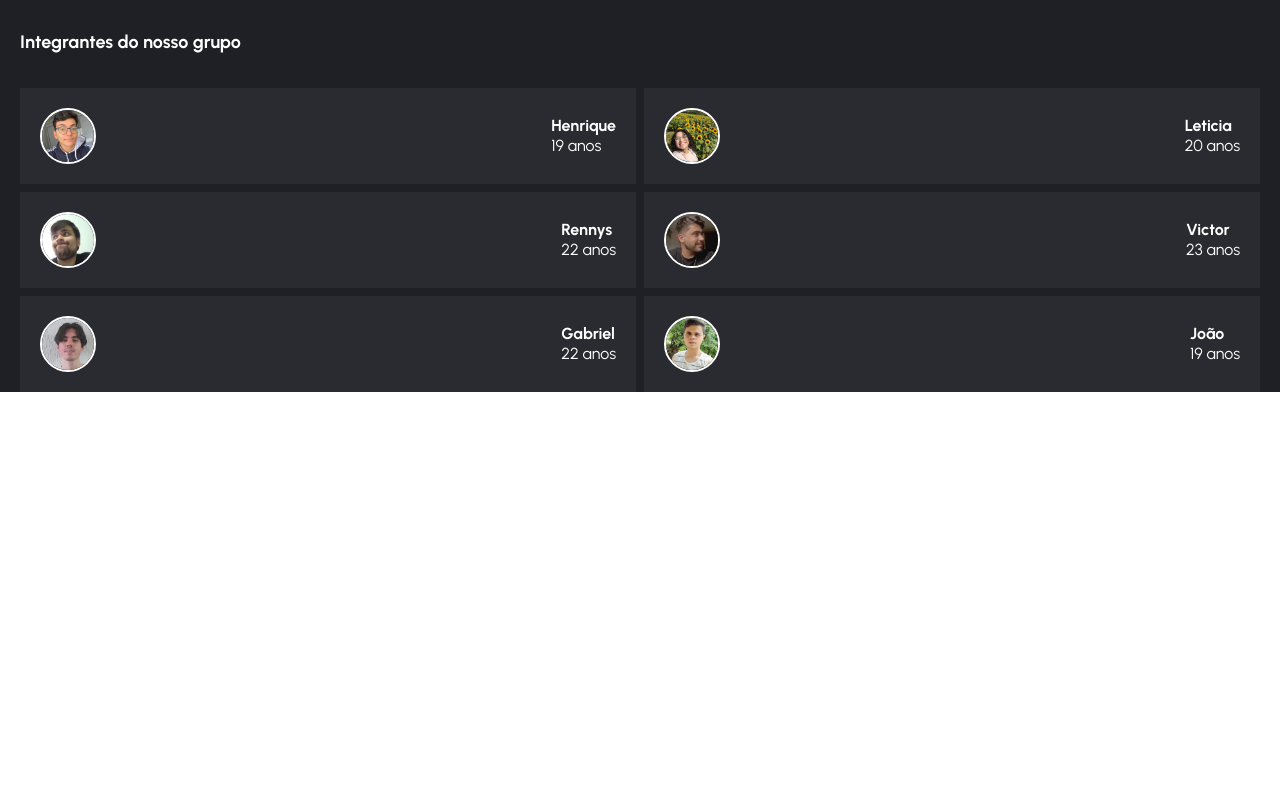
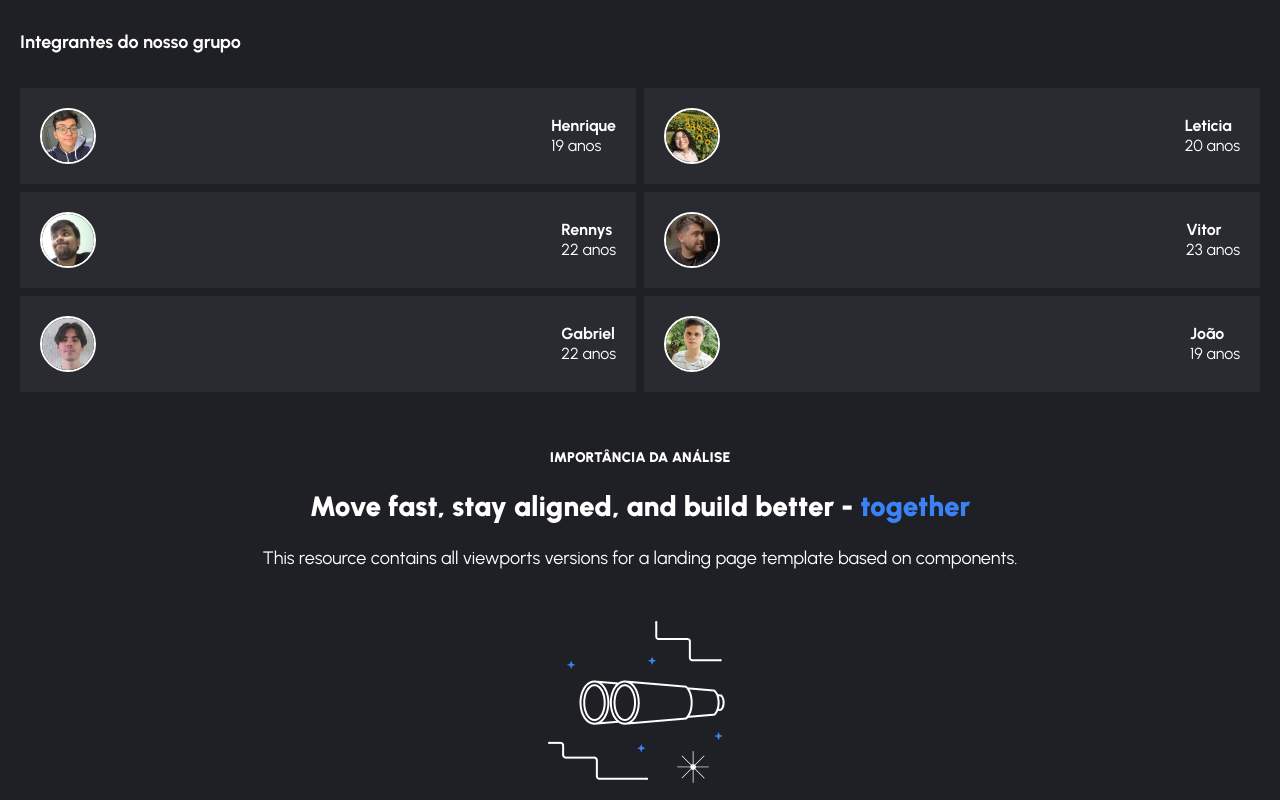
Before and after one commit to hmartiins/TDE-4SEM, a React (Vite) app: page / in a window 1280 px wide. Shown: the part 1343-2143 px from the top of the page. Before the commit the page ends 1735 px from the top, so only its background shows below. Built offline with nearby package versions, Linux system fonts and the light colour scheme; a web font is replaced by a local one.

Commit message:
feat: create information component

```diff
--- a/src/App.tsx
+++ b/src/App.tsx
@@ -1,11 +1,13 @@
-import { Header, Hero } from "./components";
+import { Header, Hero, Information } from "./components";
 
 export function App() {
   return (
     <>
       <Header />
-      <main className="bg-dark100 h-full">
+      <main className="bg-dark100">
         <Hero />
+
+        <Information />
       </main>
     </>
   );
--- /dev/null
+++ b/src/components/Information.tsx
@@ -0,0 +1,25 @@
+export function Information() {
+  return (
+    <section className="max-w-full overflow-hidden mx-5">
+      <h3 className="text-center font-black text-sm uppercase text-white mt-14">
+        Importância da Análise
+      </h3>
+
+      <p className="text-white text-center font-black leading-[130%] text-[28px] mt-5">
+        Move fast, stay aligned, and build better -{" "}
+        <span className="text-blue-500">together</span>
+      </p>
+
+      <p className="mt-5 text-center text-lg text-white leading-7">
+        This resource contains all viewports versions for a landing page
+        template based on components.
+      </p>
+
+      <img
+        className="z-20 mx-auto mt-7"
+        src="./assets/binoculars.png"
+        alt="Binoculo"
+      />
+    </section>
+  );
+}
--- a/src/components/index.ts
+++ b/src/components/index.ts
@@ -2,3 +2,4 @@ export * from "./Button";
 export * from "./Card";
 export * from "./Hero";
 export * from "./Header";
+export * from "./Information";
--- a/src/constants/members.ts
+++ b/src/constants/members.ts
@@ -15,7 +15,7 @@ export const MEMBERS = [
     age: 22,
   },
   {
-    name: "Victor",
+    name: "Vitor",
     image: "/assets/peoples/victor.jpg",
     age: 23,
   },
```
Also changed, not shown: public/assets/binoculars.png (added).
